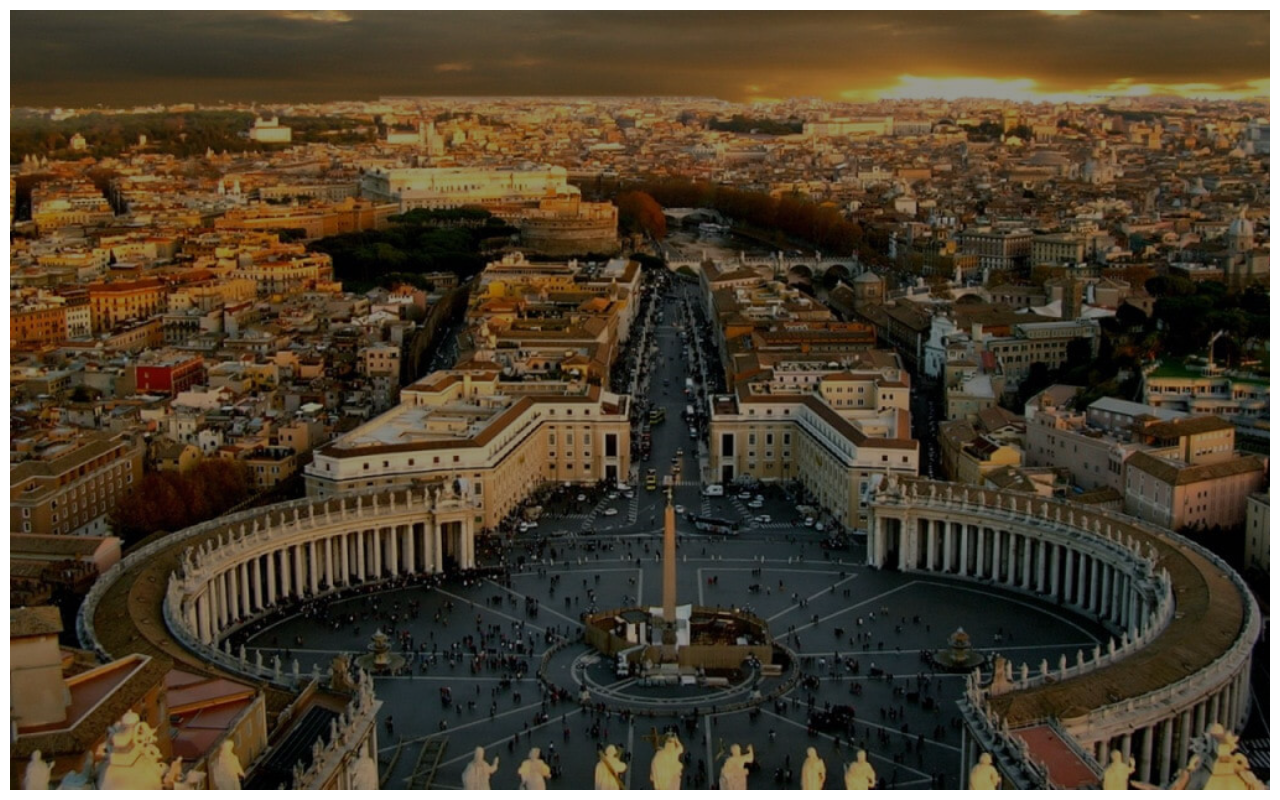
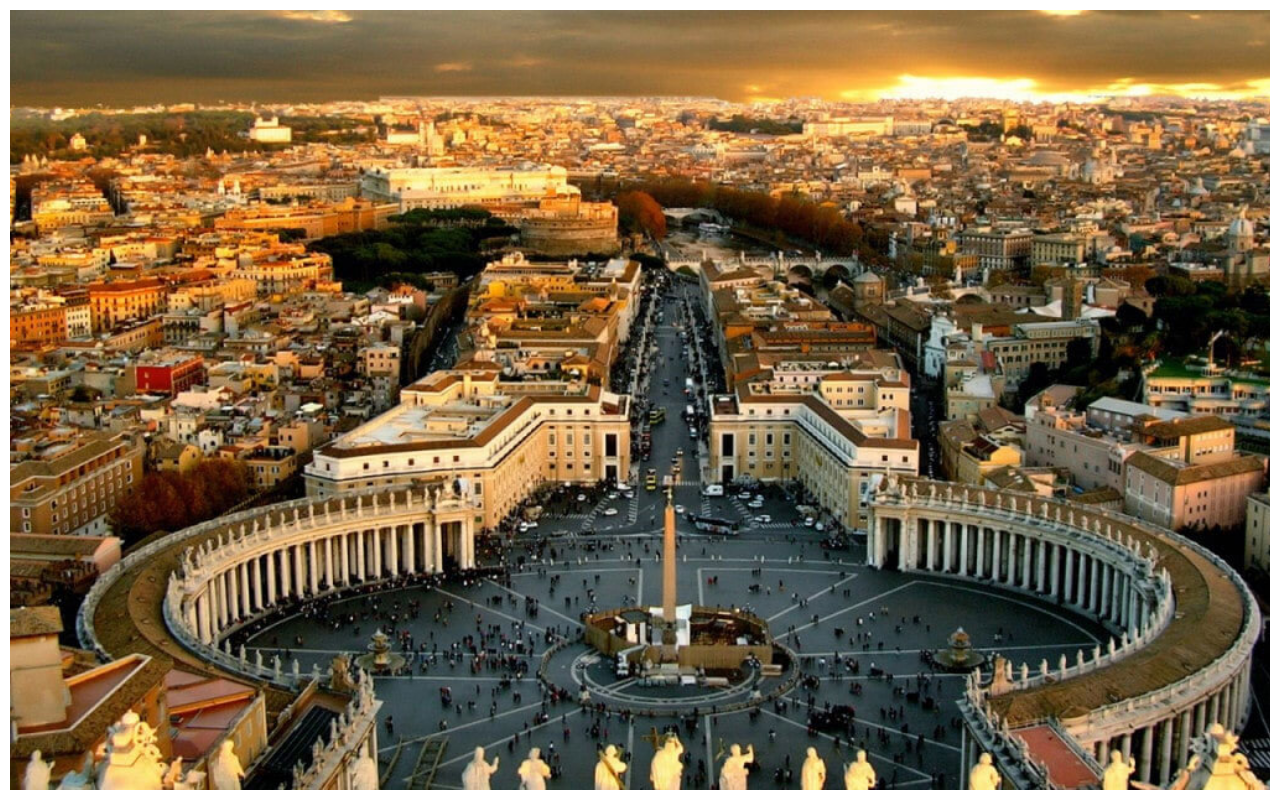
Before and after one commit to FRJess/blocco-moderno, a plain HTML site: page index.html in a window 1280 px wide. In both pictures the pointer is over the element 640 px from the left and 400 px from the top of the page. Drawn offline with Linux system fonts and the light colour scheme.

Commit message:
[add] overlay hover on section

```diff
--- a/css/style.css
+++ b/css/style.css
@@ -25,3 +25,7 @@ section .overlay{
   left: 0;
   background-color: rgba(0, 0, 0, .4);
 }
+
+section:hover .overlay{
+  background-color: rgba(0, 0, 0, 0);
+}
```
